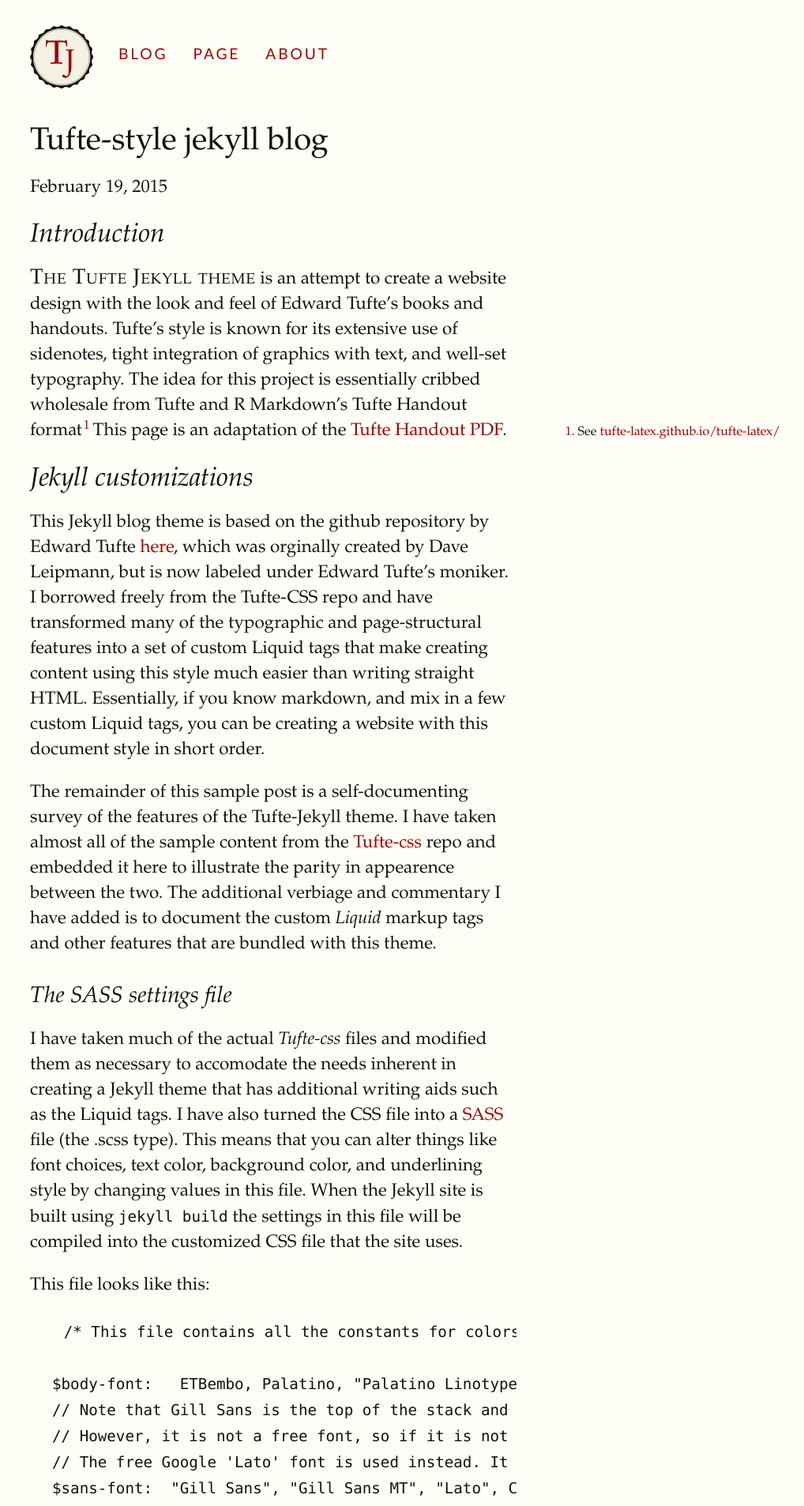
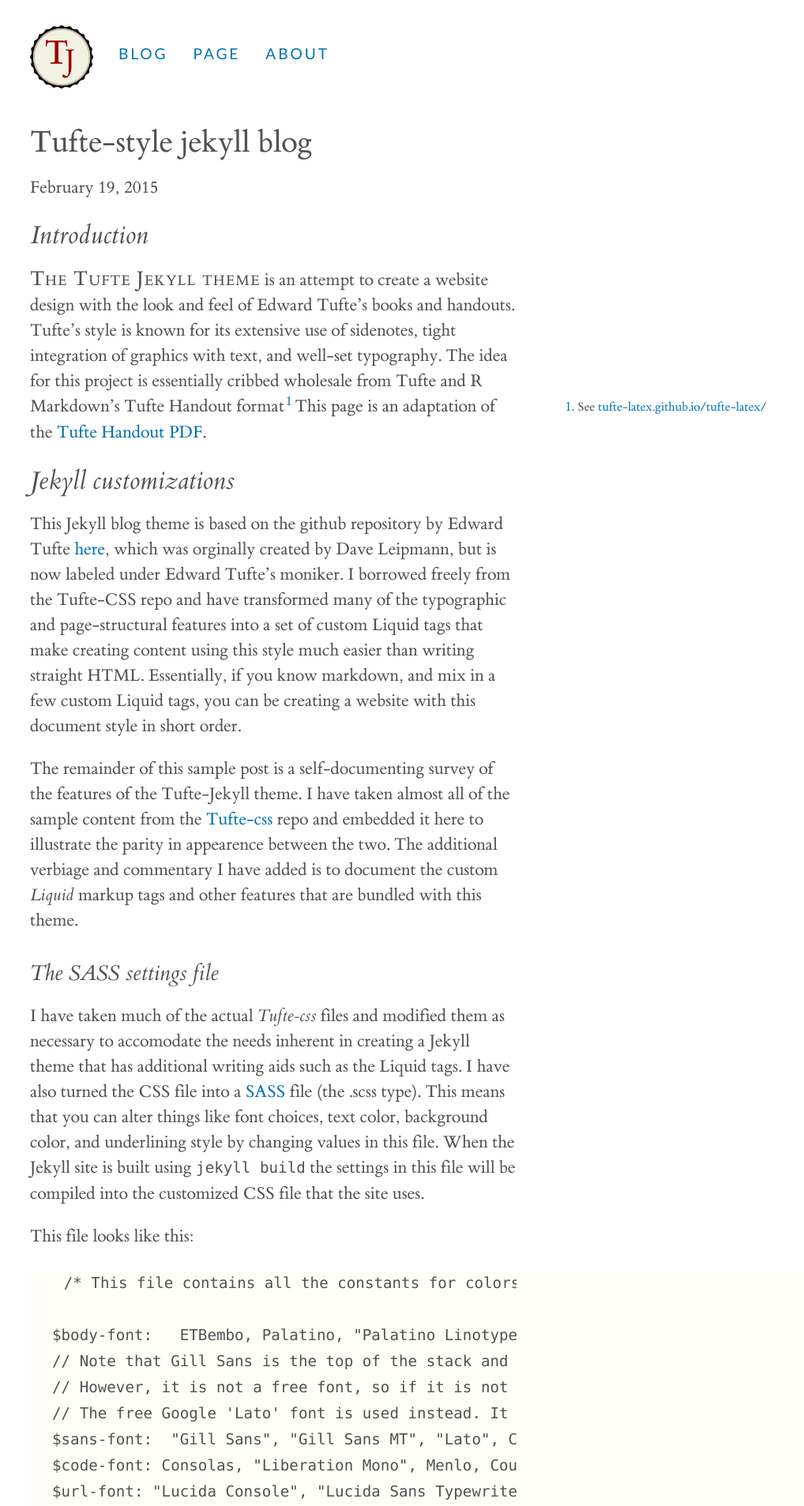
Before and after one commit to jinyao2009/jinyao2009.github.io, a Jekyll site: the page built from _posts/2015-02-19-tufte-style-jekyll-blog.md, in a window 1280 px wide. Shown: the top 1907 px of the page at 79% size, without its empty margins (122-1140 px from the left). Built offline with Jekyll 4.4.1, drawn with Linux system fonts in a browser that asks for light colours.

Commit message:
Change font, text and background color Fix a body-font bug in tufte.scss

```diff
--- a/_sass/_settings.scss
+++ b/_sass/_settings.scss
@@ -1,14 +1,17 @@
 /* This file contains all the constants for colors and font styles */
 
-$body-font:   ETBembo, Palatino, "Palatino Linotype", "Palatino LT STD", "Book Antiqua", Georgia, serif;
+$body-font:  "PT Serif", ETBembo, Palatino, "Palatino Linotype", "Palatino LT STD", "Book Antiqua", Georgia, serif;
 // Note that Gill Sans is the top of the stack and corresponds to what is used in Tufte's books
 // However, it is not a free font, so if it is not present on the computer that is viewing the webpage
 // The free Google 'Lato' font is used instead. It is similar.
 $sans-font:  "Gill Sans", "Gill Sans MT", "Lato", Calibri, sans-serif;
 $code-font: Consolas, "Liberation Mono", Menlo, Courier, monospace;
 $url-font: "Lucida Console", "Lucida Sans Typewriter", Monaco, "Bitstream Vera Sans Mono", monospace;
-$text-color: #111;
-$bg-color: #fffff8;
-$contrast-color: #a00000;
+//$text-color: #222;
+$text-color: #515151;
+//$bg-color: #fffff8;
+$bg-color: #ff;
+//$contrast-color: #a00000;
+$contrast-color: #0072B2;
 $border-color: #333333;
 $link-style: color; // choices are 'color' or 'underline'. Default is color using $contrast-color set above
--- a/css/tufte.scss
+++ b/css/tufte.scss
@@ -73,7 +73,8 @@
        margin-left: auto;
        margin-right: auto;
        padding-left: 12.5%;
-       font-family: et-bembo, Palatino, "Palatino Linotype", "Palatino LT STD", "Book Antiqua", Georgia, serif;
+       //font-family: et-bembo, Palatino, "Palatino Linotype", "Palatino LT STD", "Book Antiqua", Georgia, serif;
+       font-family: $body-font;
        background-color: $bg-color;
        color: $text-color;
        max-width: 1400px;
```
